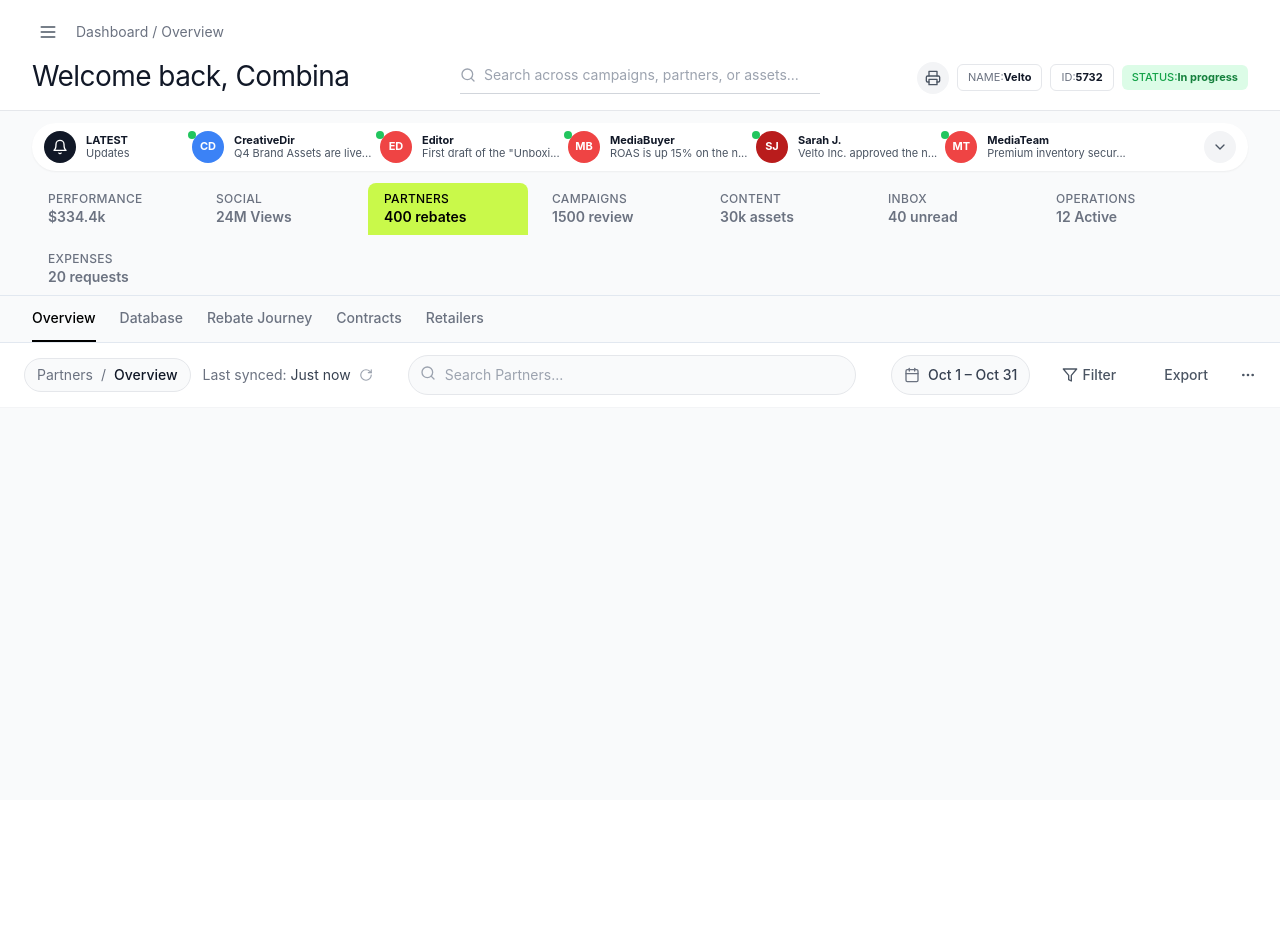
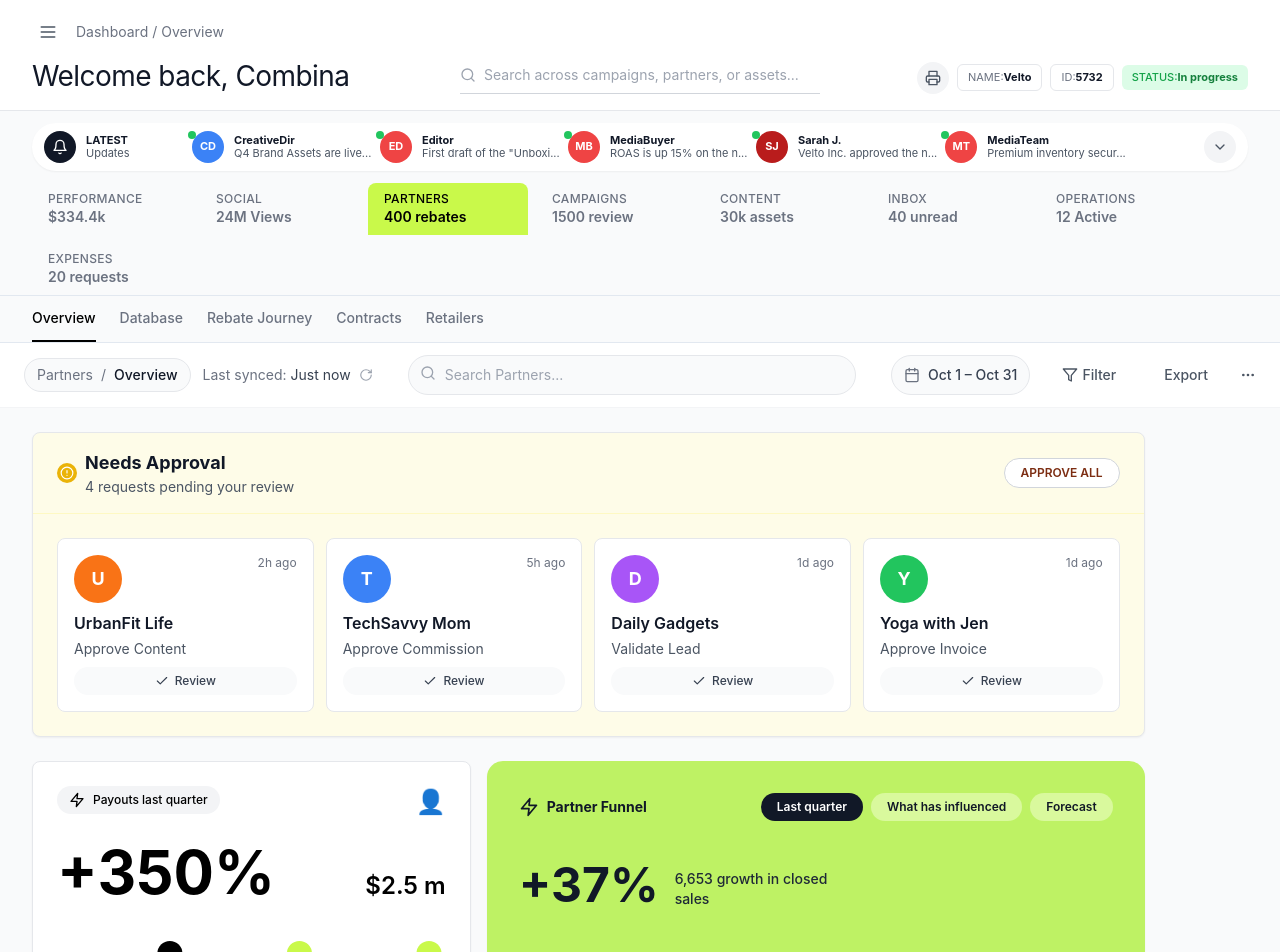
Before and after one commit to devang-openweboffice/revo-web-app, a React (Vite) app: page / in a window 1280 px wide. Shown: the top 952 px of the page. Before the commit the page ends 800 px from the top, so only its background shows below. Built offline with nearby package versions, Linux system fonts and the light colour scheme.

Commit message:
fix changes

```diff
--- a/src/App.tsx
+++ b/src/App.tsx
@@ -4,11 +4,11 @@ import { useQueryClient } from "@tanstack/react-query";
 import { useDashboardData } from "./hooks/useDashboardData";
 import { Header } from "./components/Header";
 import { NotificationCards } from "./components/NotificationCards";
-// import { NeedsApproval } from "./components/NeedsApproval";
-// import { PayoutsCard } from "./components/PayoutsCard";
-// import { PartnerFunnel } from "./components/PartnerFunnel";
-// import { SummaryCards } from "./components/SummaryCards";
-// import { ProgramGrowth } from "./components/ProgramGrowth";
+import { NeedsApproval } from "./components/NeedsApproval";
+import { PayoutsCard } from "./components/PayoutsCard";
+import { PartnerFunnel } from "./components/PartnerFunnel";
+import { SummaryCards } from "./components/SummaryCards";
+import { ProgramGrowth } from "./components/ProgramGrowth";
 // import { InboxSidebar } from "./components/InboxSidebar";
 import { LoadingState } from "./components/LoadingState";
 import { ErrorState } from "./components/ErrorState";
@@ -67,12 +67,11 @@ function App() {
       <PageTabs />
       <Toolbar />
 
-      {/* <div className="container mt-6">
+      <div className="container mt-6">
         <div className="grid grid-cols-1 gap-6 lg:grid-cols-12">
 
           <div
-            className={`space-y-6 ${
-              sidebarOpen ? "lg:col-span-8" : "lg:col-span-11"
+            className={`space-y-6  lg:col-span-11
             }`}
           >
             <NeedsApproval approvals={data.approvals} />
@@ -99,15 +98,15 @@ function App() {
           </div>
 
 
-          <div className={sidebarOpen ? "lg:col-span-4" : "lg:col-span-1"}>
+          {/* <div className={sidebarOpen ? "lg:col-span-4" : "lg:col-span-1"}>
             <InboxSidebar
               messages={data.inboxMessages}
               open={sidebarOpen}
               onToggle={() => setSidebarOpen((v) => !v)}
             />
-          </div>
+          </div> */}
         </div>
-      </div> */}
+      </div>
     </div>
   );
 }
```
Also changed, not shown: 5 other files (tests, documents, lock files or other folders).
